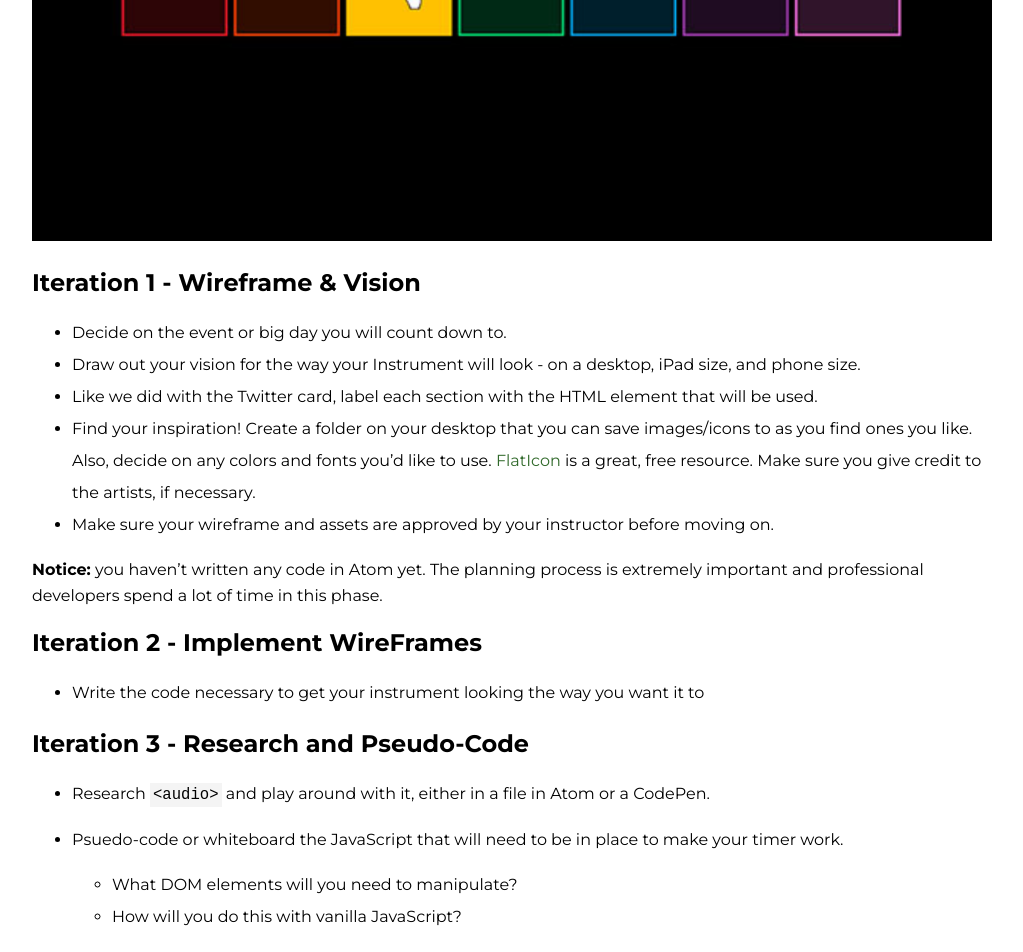
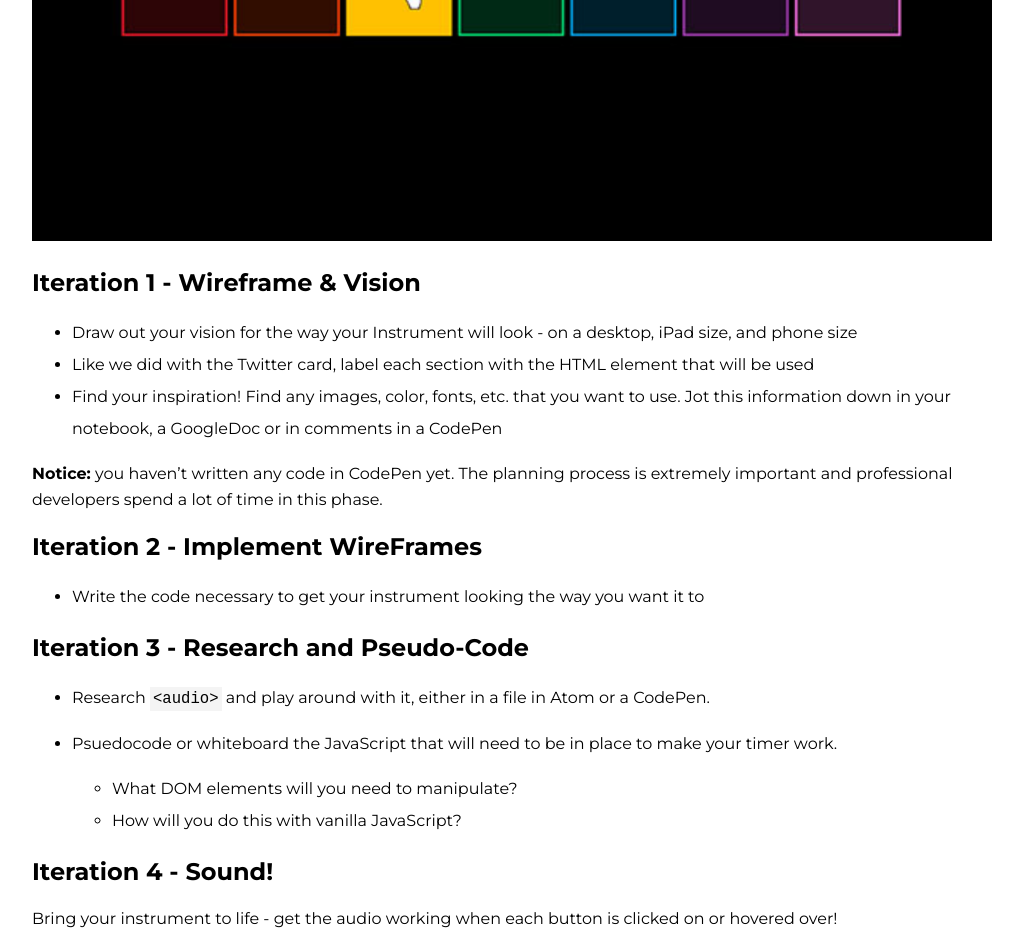
Before and after one commit to ameseee/kwk-curriculum-site, a Jekyll site: the page built from web-app/projects/making-music/index.md, in a window 1280 px wide and 1400 px high, scrolled down 943 px. Shown: the top 952 px of the window, without its empty margins (128-1151 px from the left). Built offline with Jekyll 4.4.1, drawn with Linux system fonts in a browser that asks for light colours; nearby versions of some CDN libraries; some of the changed text lies outside the part shown.

Commit message:
Update Making Music and Start Ratings for CodePen only

```diff
--- a/web-app/projects/making-music/index.md
+++ b/web-app/projects/making-music/index.md
@@ -21,13 +21,11 @@ Here's <a target="blank" href="https://turingschool-projects.github.io/countdown
 
 ## Iteration 1 - Wireframe & Vision
 
-- Decide on the event or big day you will count down to.
-- Draw out your vision for the way your Instrument will look - on a desktop, iPad size, and phone size.
-- Like we did with the Twitter card, label each section with the HTML element that will be used.
-- Find your inspiration! Create a folder on your desktop that you can save images/icons to as you find ones you like. Also, decide on any colors and fonts you'd like to use. <a target="blank" href="https://www.flaticon.com/">FlatIcon</a> is a great, free resource. Make sure you give credit to the artists, if necessary.
-- Make sure your wireframe and assets are approved by your instructor before moving on.
+- Draw out your vision for the way your Instrument will look - on a desktop, iPad size, and phone size
+- Like we did with the Twitter card, label each section with the HTML element that will be used
+- Find your inspiration! Find any images, color, fonts, etc. that you want to use. Jot this information down in your notebook, a GoogleDoc or in comments in a CodePen
 
-**Notice:** you haven't written any code in Atom yet. The planning process is extremely important and professional developers spend a lot of time in this phase.
+**Notice:** you haven't written any code in CodePen yet. The planning process is extremely important and professional developers spend a lot of time in this phase.
 <br>
 
 ## Iteration 2 - Implement WireFrames
@@ -38,16 +36,10 @@ Here's <a target="blank" href="https://turingschool-projects.github.io/countdown
 
 - Research `<audio>` and play around with it, either in a file in Atom or a CodePen.
 
-- Psuedo-code or whiteboard the JavaScript that will need to be in place to make your timer work.
+- Psuedocode or whiteboard the JavaScript that will need to be in place to make your timer work.
   - What DOM elements will you need to manipulate?
   - How will you do this with vanilla JavaScript?
 
 ## Iteration 4 - Sound!
 
 Bring your instrument to life - get the audio working when each button is clicked on or hovered over!
-
-## Iteration 5 - Deploy
-
-- Create a GitHub repository
-- Commit and push your work
-- Deploy to GitHub pages in the Settings tab
```
Also changed, not shown: web-app/projects/star-ratings/index.md (+2 -2 lines).
